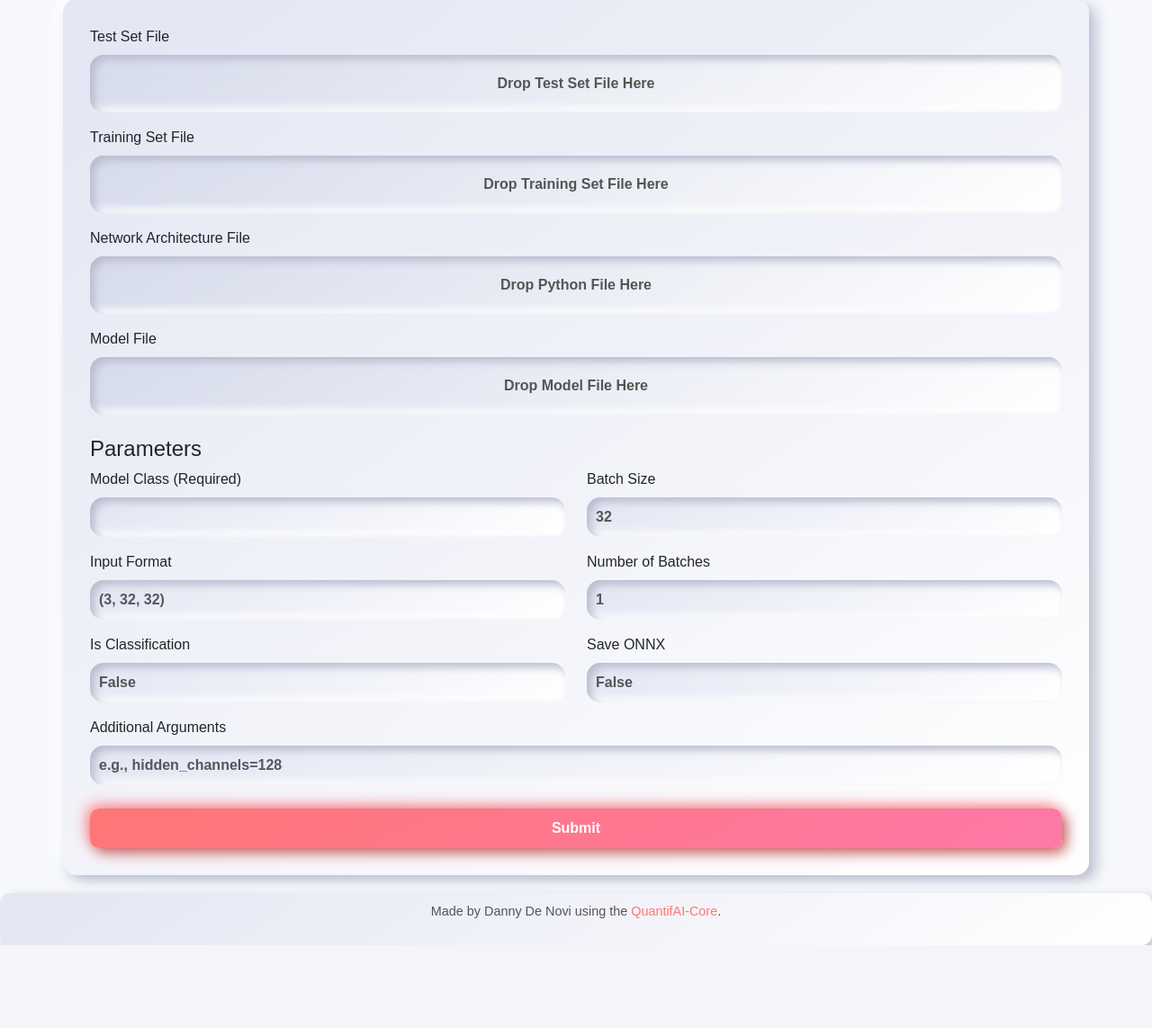
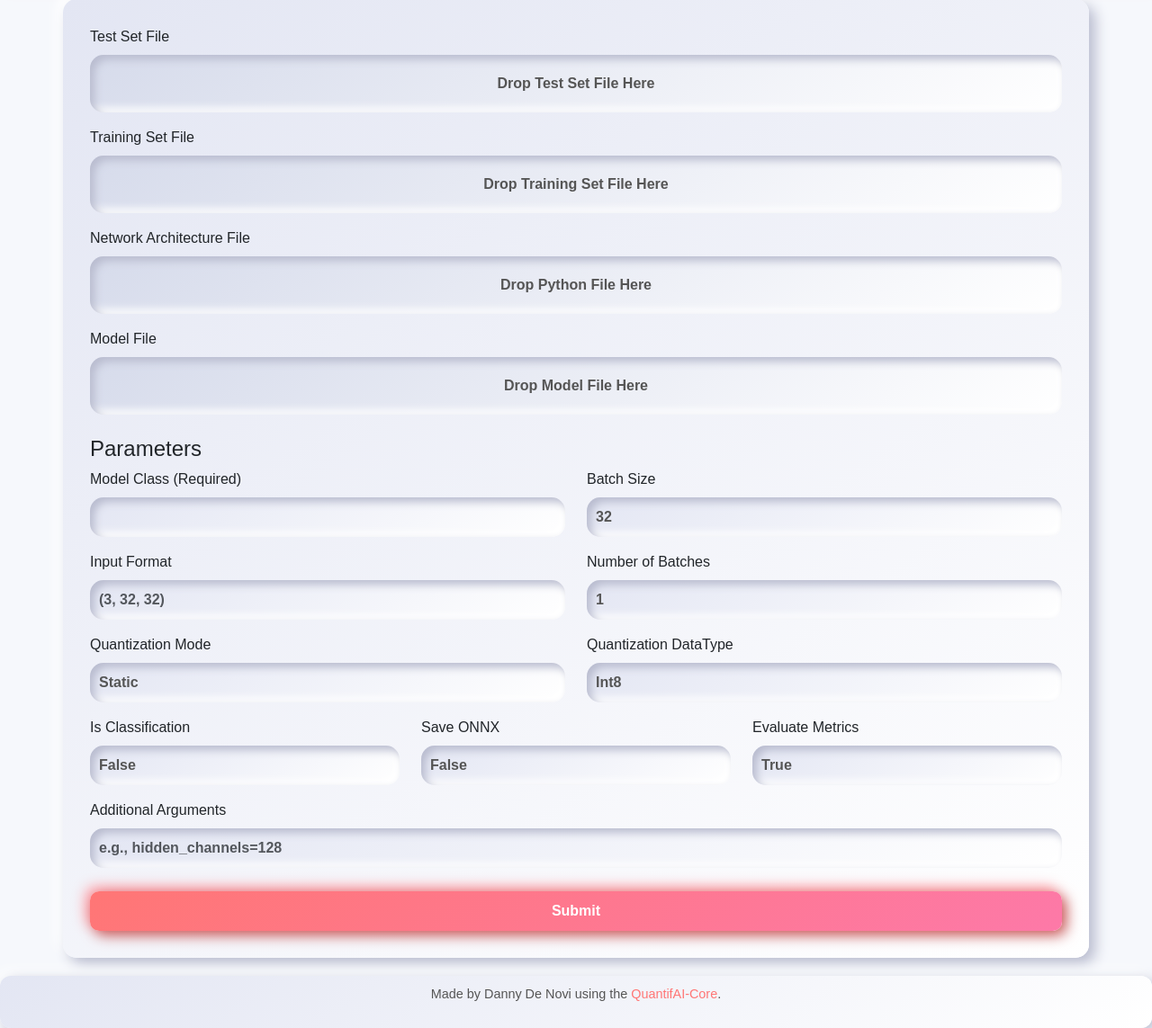
Before and after one commit to dannydenovi/QuantifAI-WebInterface, a Flask app: page / in a window 1280 px wide. Shown: the part 164-1307 px from the top of the page at 90% size. Before the commit the page ends 1215 px from the top, so only its background shows below. Run offline with Flask 3, Linux system fonts and the light colour scheme; some libraries are stand-ins or nearby versions.

Commit message:
added datatype, no evaluation mode, quantization method

```diff
--- a/app.py
+++ b/app.py
@@ -29,6 +29,9 @@ def convert():
         input_format = request.form.get('input_format')
         num_batches = request.form.get('num_batches')
         is_classification = request.form.get('is_classification')
+        quantization_method = request.form.get('quantization_method')
+        quantization_type = request.form.get('quantization_type')
+        evaluate_metrics = request.form.get('evaluate_metrics')
         save_onnx = request.form.get('save_onnx')
         args = request.form.get('args')
 
@@ -63,6 +66,9 @@ def convert():
                 'input_format': input_format,
                 'num_batches': num_batches,
                 'is_classification': is_classification,
+                'quantization_method': quantization_method,
+                'quantization_type': quantization_type,
+                'evaluate_metrics': evaluate_metrics,
                 'save_onnx': save_onnx,
                 'args': args
             },
@@ -121,4 +127,4 @@ def download_onnx():
     return jsonify({"error": "ONNX model not found"}), 404
 
 if __name__ == '__main__':
-    app.run(host='0.0.0.0', port=5000, debug=True)
+    app.run(host='0.0.0.0', port=5001, debug=True)
--- a/static/js/script.js
+++ b/static/js/script.js
@@ -87,6 +87,10 @@ function populateModal(result) {
                 metricsContainer.appendChild(metric);
             }
         }
+    } else {
+        const noMetrics = document.createElement('p');
+        noMetrics.textContent = 'Here is your quantized model!';
+        metricsContainer.appendChild
     }
 
     // Add download buttons if files are available
--- a/templates/index.html
+++ b/templates/index.html
@@ -40,6 +40,7 @@
 
             <!-- Parameters -->
             <h4 class="mt-4">Parameters</h4>
+
             <div class="row mb-3">
                 <div class="col-md-6">
                     <label for="model_class" class="form-label">Model Class (Required)</label>
@@ -62,17 +63,40 @@
             </div>
             <div class="row mb-3">
                 <div class="col-md-6">
+                    <label for="quantization_mode" class="form-label">Quantization Mode</label>
+                    <select class="form-select" id="quantization_mode" name="quantization_mode">
+                        <option value="static" selected>Static</option>
+                        <option value="dynamic">Dyanamic</option>
+                    </select>
+                </div>
+                <div class="col-md-6">
+                    <label for="quantization_type" class="form-label">Quantization DataType</label>
+                    <select class="form-select" id="quantization_type" name="quantization_type">
+                        <option value="static" selected>Int8</option>
+                        <option value="dynamic">Float16</option>
+                    </select>
+                </div>
+            </div>
+            <div class="row mb-3">
+                <div class="col-md-4">
                     <label for="is_classification" class="form-label">Is Classification</label>
                     <select class="form-select" id="is_classification" name="is_classification">
                         <option value="False" selected>False</option>
                         <option value="True">True</option>
                     </select>
                 </div>
-                <div class="col-md-6">
+                <div class="col-md-4">
                     <label for="save_onnx" class="form-label">Save ONNX</label>
                     <select class="form-select" id="save_onnx" name="save_onnx">
                         <option value="False" selected>False</option>
                         <option value="True">True</option>
+                    </select>
+                </div>
+                <div class="col-md-4">
+                    <label for="evaluate_metrics" class="form-label">Evaluate Metrics</label>
+                    <select class="form-select" id="evaluate_metrics" name="evaluate_metrics">
+                        <option value="False" selected>True</option>
+                        <option value="True">False</option>
                     </select>
                 </div>
             </div>
```
